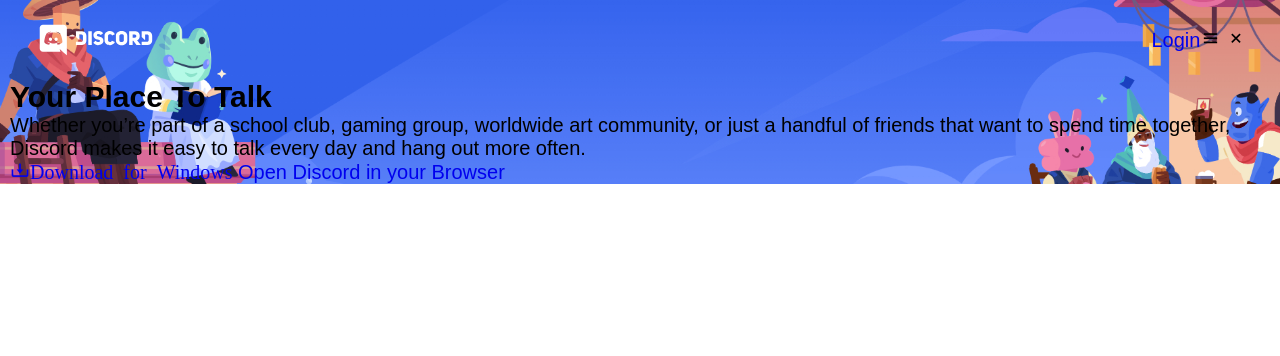
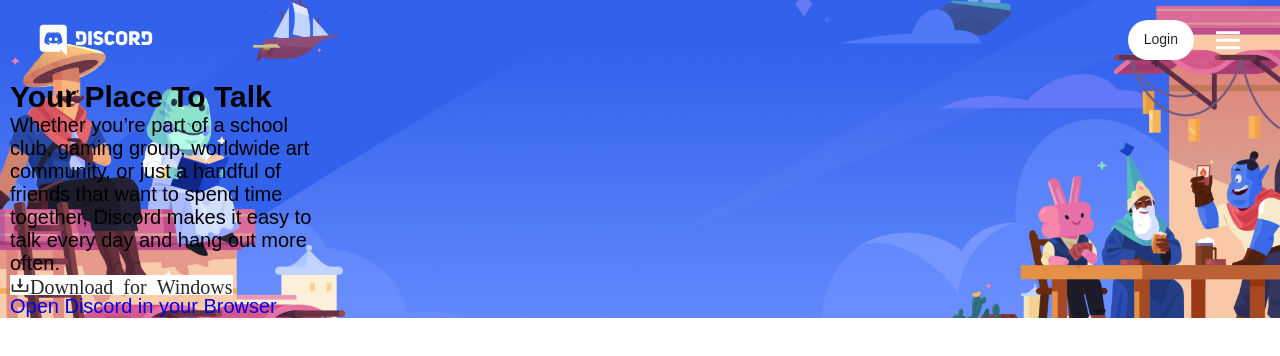
Before and after one commit to davitkhanal-ai/DiscordUI, a plain HTML site: page index.html in a window 1280 px wide. Drawn offline with nearby package versions, Linux system fonts and the light colour scheme; a web font is replaced by a local one.

Commit message:
button style

```diff
--- a/css/style.css
+++ b/css/style.css
@@ -1,6 +1,6 @@
 @font-face {
     font-family: 'Whitney Light';
-    src: url('. fonts/whitneylight.woff') format('woff');
+    src: url('.fonts/whitneylight.woff') format('woff');
 }
 
 @font-face {
@@ -89,22 +89,74 @@ img {
 }
 
 .nav-item { }
+
 .nav-link { }
+
 .btn { }
-.btn-small { }
+
+.btn:hover {
+    box-shadow: 0 .8rem 1.5rem rgba(0,0,0,.2);
+ }
+
+.btn-small {
+    font-size: 1.4rem;
+    padding: .7rem 1.6rem;
+    border-radius: 4rem;
+ }
+
+.btn-light {
+    background-color: var(--light-clr);
+    color: var(--dark-clr);
+}
+.btn-light:hover {
+    color: var(--brand-clr);
+}
+
+.btn-login {
+    margin-right: 1.6rem;
+    line-height: 1.8;
+ }
+
+.mobile-toggle {
+    display: flex;
+    font-size: 3.6rem;
+    color: var(--light-clr);
+    cursor: pointer;
+ }
+
+.btn-open{
+
+}
+
+.btn-close{
+display: none;
+}
+
+.bx { }
+
+.bx-menu { }
+
+.bx-x { }
+
+.row {
+    display: grid;
+    grid-template-columns: repeat(var(--num-of-grid-columns), 1fr);
+}
+
+.hero-content-wrap { }
+
+.title { }
+
+.primary-title { }
+
+.hero-description { }
+
+.hero-btn-group { }
+
+.btn-large { }
+
 .btn-light { }
-.btn-login { }
-.mobile-toggle { }
-.bx { }
-.bx-menu { }
-.bx-x { }
-.row { }
-.hero-content-wrap { }
-.title { }
-.primary-title { }
-.hero-description { }
-.hero-btn-group { }
-.btn-large { }
-.bytn-light { }
+
 .bx-download { }
+
 .btn-dark { }
--- a/index.html
+++ b/index.html
@@ -37,8 +37,8 @@
                 <div class="nav-items-right">
                     <a href="#" class="btn btn-small btn-light btn-login">Login</a>
                     <span class="mobile-toggle">
-                        <i class="bx bx-menu"></i>
-                        <i class="bx bx-x"></i>
+                        <i class="bx bx-menu btn-open"></i>
+                        <i class="bx bx-x btn-close"></i>
                     </span>
                 </div>
             </nav>
@@ -50,7 +50,7 @@
                 <p class="hero-description">Whether you’re part of a school club, gaming group, worldwide art community, or just a handful of friends that want to spend time together, Discord makes it easy to talk every day and hang out more often.
                 </p>
                 <div class="hero-btn-group">
-                    <a href="#" class="btn btn-large bytn-light">
+                    <a href="#" class="btn btn-large btn-light">
                         <i class="bx bx-download">Download for Windows</i>
                     </a>
                     <a href="#" class="btn btn-large btn-dark">
```
